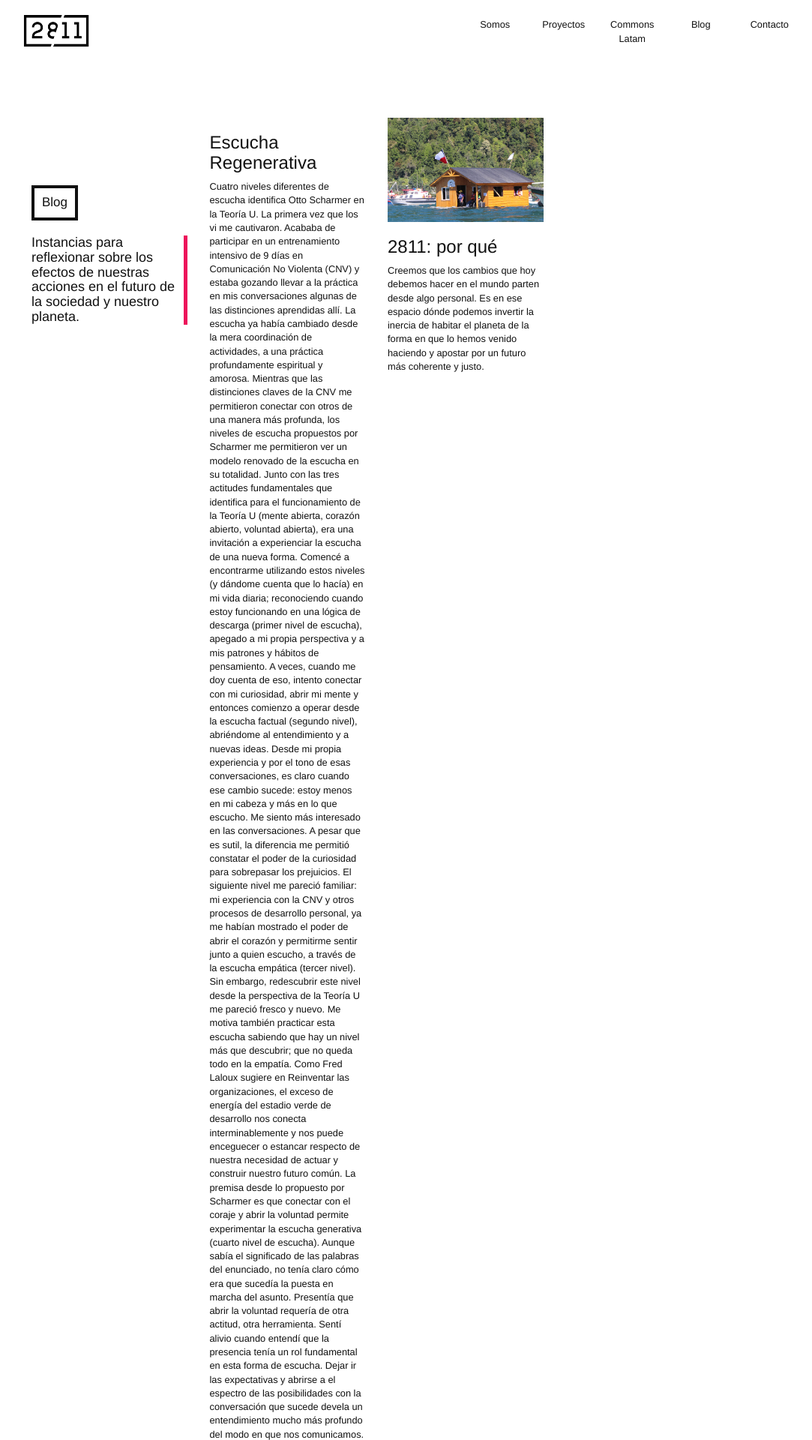
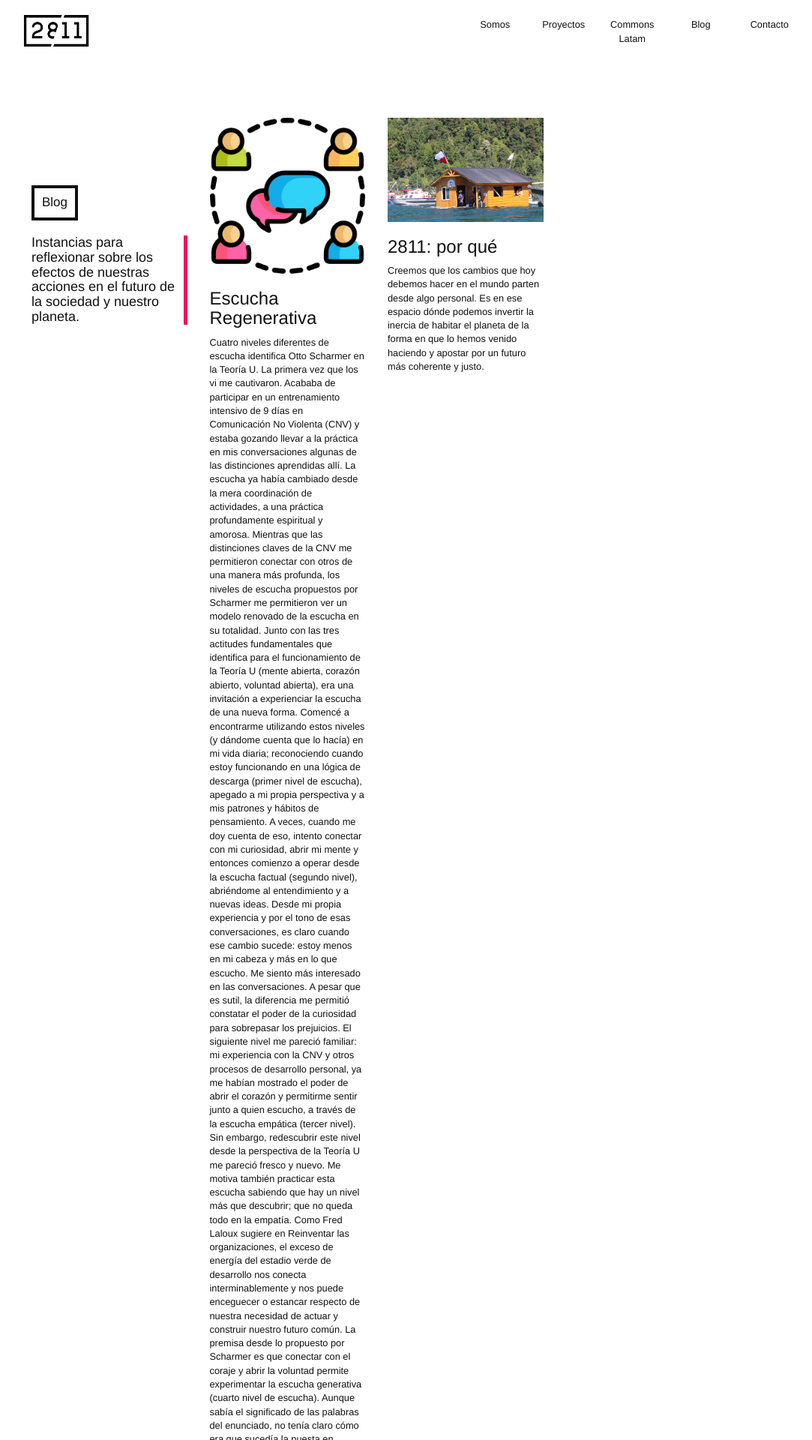
Before and after one commit to 2811Chile/2811Chile.github.io, a Jekyll site: the page built from blog.md, in a window 1280 px wide. Shown: the top 1920 px of the page at 75% size, without its empty margins (138-1221 px from the left). Built offline with Jekyll 4.4.1, drawn with Linux system fonts in a browser that asks for light colours; nearby versions of some CDN libraries; some web fonts are replaced.

Commit message:
Updated Escucha Regenerativa

```diff
--- a/_posts/2019-04-04-escucha-regenerativa.markdown
+++ b/_posts/2019-04-04-escucha-regenerativa.markdown
@@ -9,7 +9,7 @@ link-contacto: mailto:tomas@2811.cl
 categorias: teoría u, regeneracion
 bajada: Cuatro niveles diferentes de escucha identifica Otto Scharmer en la Teoría
   U. La primera vez que los vi me cautivaron.
-portada:
+portada: "/uploads/1_zf81mfbcfJLpzt-YRWa8eg.png"
 excerpt_separator: "<!--mas-->"
 ---
 
```
